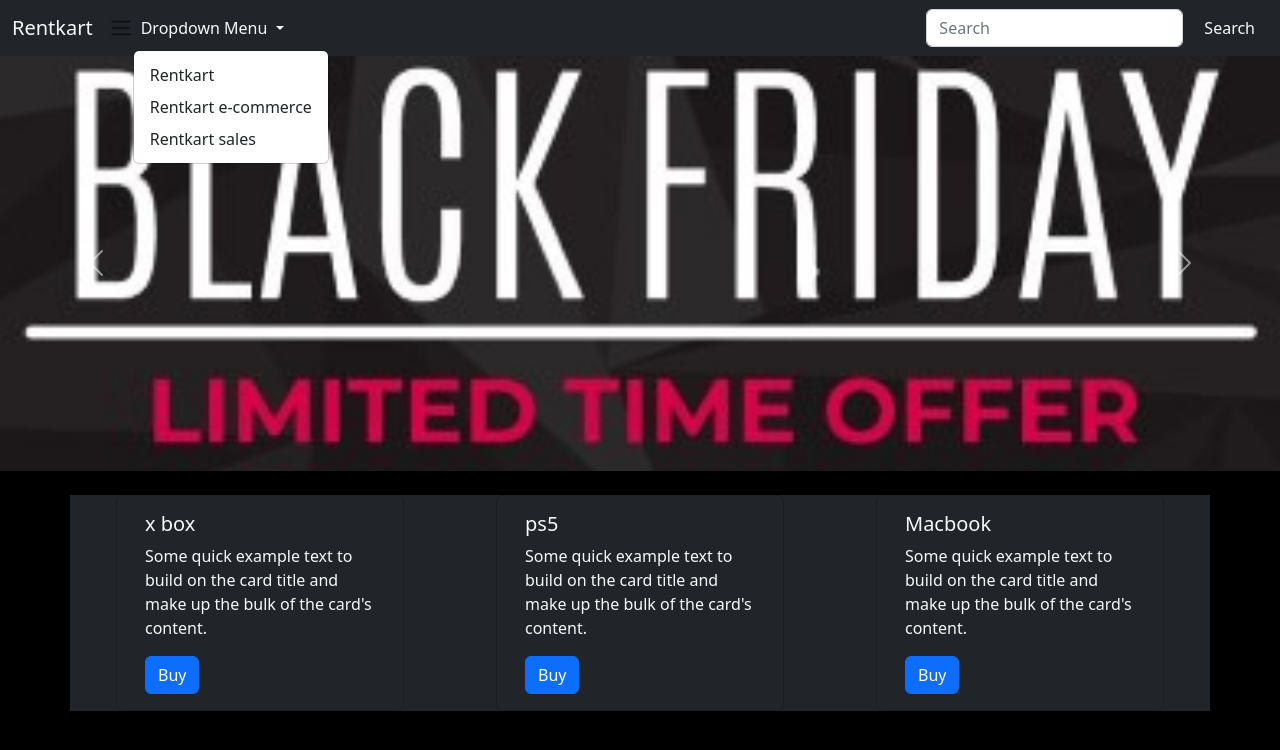
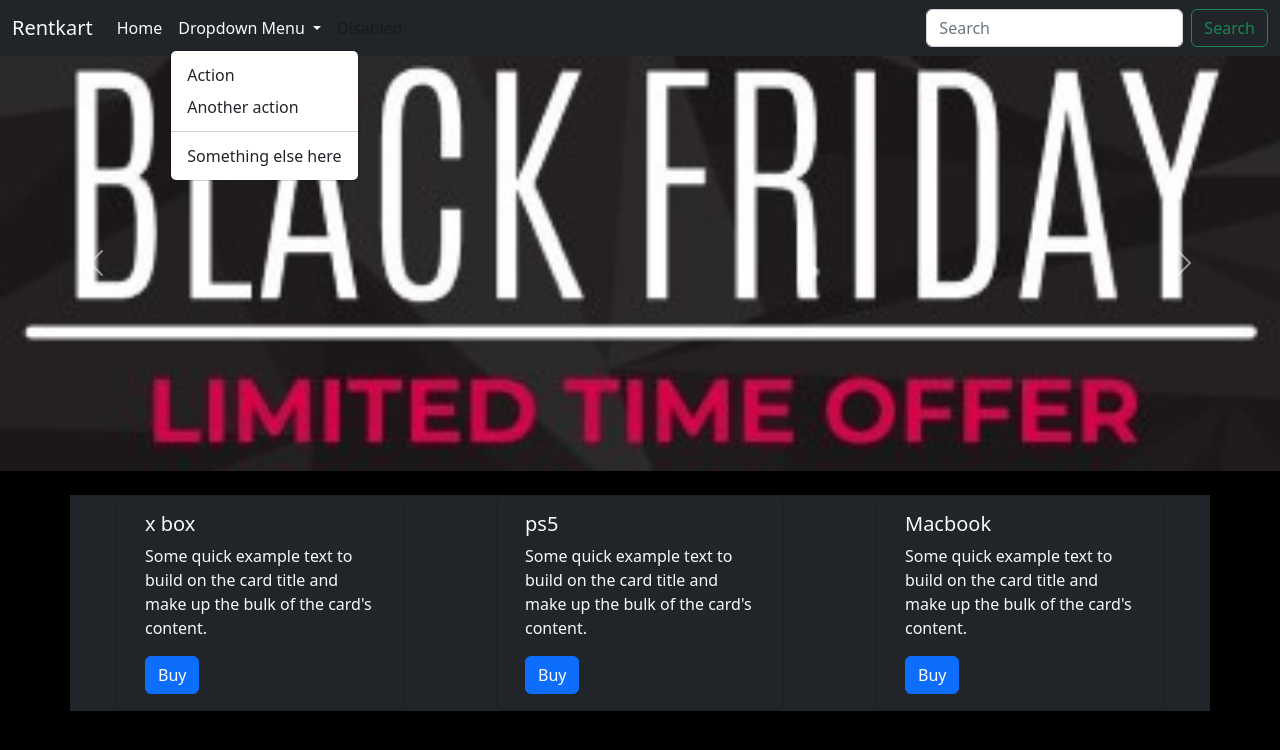
Before and after one commit to Abhishekjani2509/task, a plain HTML site: page index.html in a window 1280 px wide. Both pictures are taken after a click on the button "Dropdown Menu". Drawn offline with nearby package versions, Linux system fonts and the light colour scheme.

Commit message:
2 commit

```diff
--- a/index.html
+++ b/index.html
@@ -17,32 +17,37 @@
     <nav class="navbar navbar-expand-lg bg-dark">
       <div class="container-fluid">
         <a class="navbar-brand text-light" href="#">Rentkart</a>
-
+        <button class="navbar-toggler" type="button" data-bs-toggle="collapse" data-bs-target="#navbarSupportedContent" aria-controls="navbarSupportedContent" aria-expanded="false" aria-label="Toggle navigation">
           <span class="navbar-toggler-icon"></span>
         </button>
-          <div class="collapse navbar-collapse " id="navbarSupportedContent">
+        <div class="collapse navbar-collapse" id="navbarSupportedContent">
           <ul class="navbar-nav me-auto mb-2 mb-lg-0">
+            <li class="nav-item">
+              <a class="nav-link active text-light" aria-current="page" href="#">Home</a>
+            </li>
 
             <li class="nav-item dropdown">
               <a class="nav-link dropdown-toggle text-light" href="#" role="button" data-bs-toggle="dropdown" aria-expanded="false">
                 Dropdown Menu
               </a>
               <ul class="dropdown-menu">
-                  <li><a class="dropdown-item " href="#">Rentkart</a></li>
-                  <li><a class="dropdown-item " href="#">Rentkart e-commerce</a></li>
-                  <li><a class="dropdown-item " href="#">Rentkart sales</a></li>
+                <li><a class="dropdown-item" href="#">Action</a></li>
+                <li><a class="dropdown-item" href="#">Another action</a></li>
+                <li><hr class="dropdown-divider"></li>
+                <li><a class="dropdown-item" href="#">Something else here</a></li>
               </ul>
             </li>
-
+            <li class="nav-item">
+              <a class="nav-link disabled">Disabled</a>
+            </li>
           </ul>
           <form class="d-flex" role="search">
-              <input class="form-control me-2 " type="search" placeholder="Search" aria-label="Search">
-              <button class="btn btn-outline-dark text-light" type="submit">Search</button>
+            <input class="form-control me-2" type="search" placeholder="Search" aria-label="Search">
+            <button class="btn btn-outline-success" type="submit">Search</button>
           </form>
         </div>
       </div>
     </nav>
-
 
 
 
```
Lines whose indentation alone changed are shown as unchanged.
